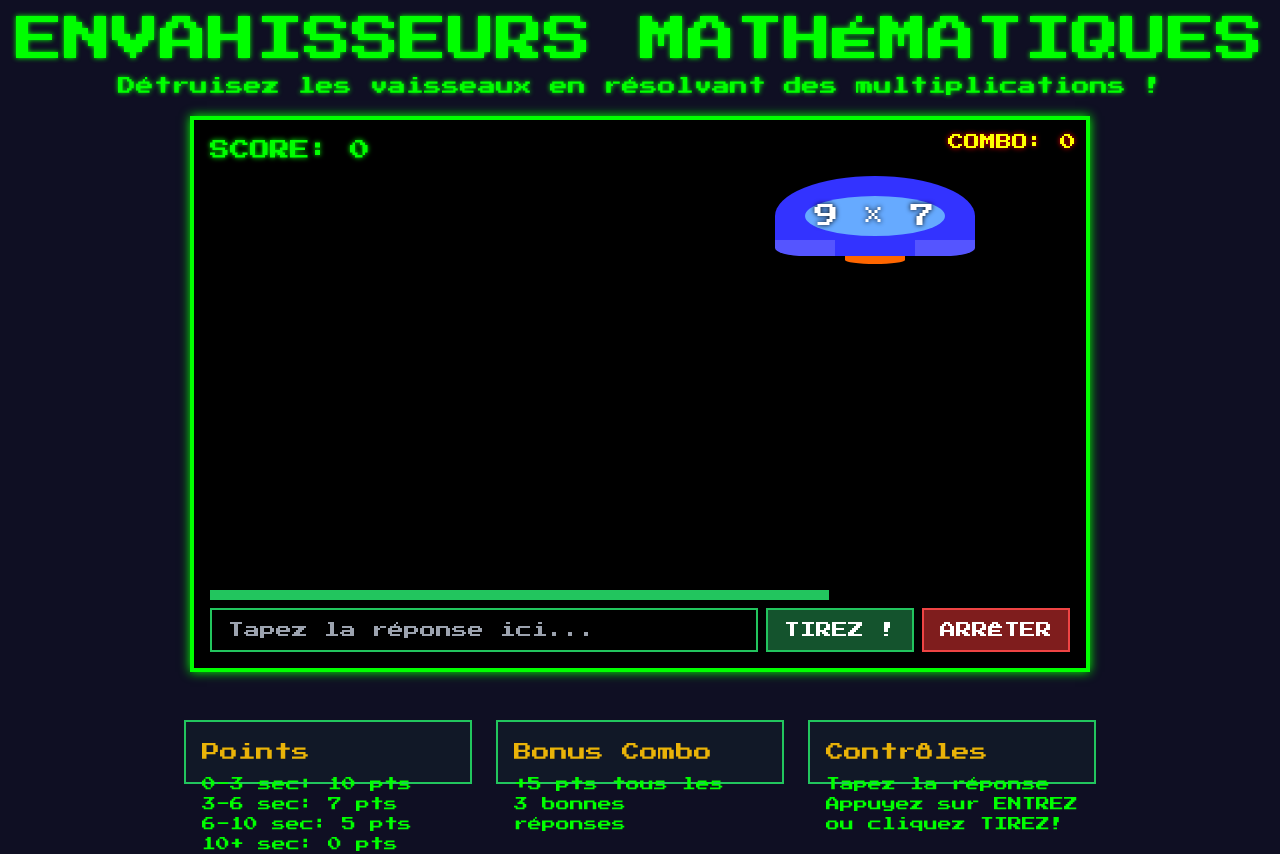
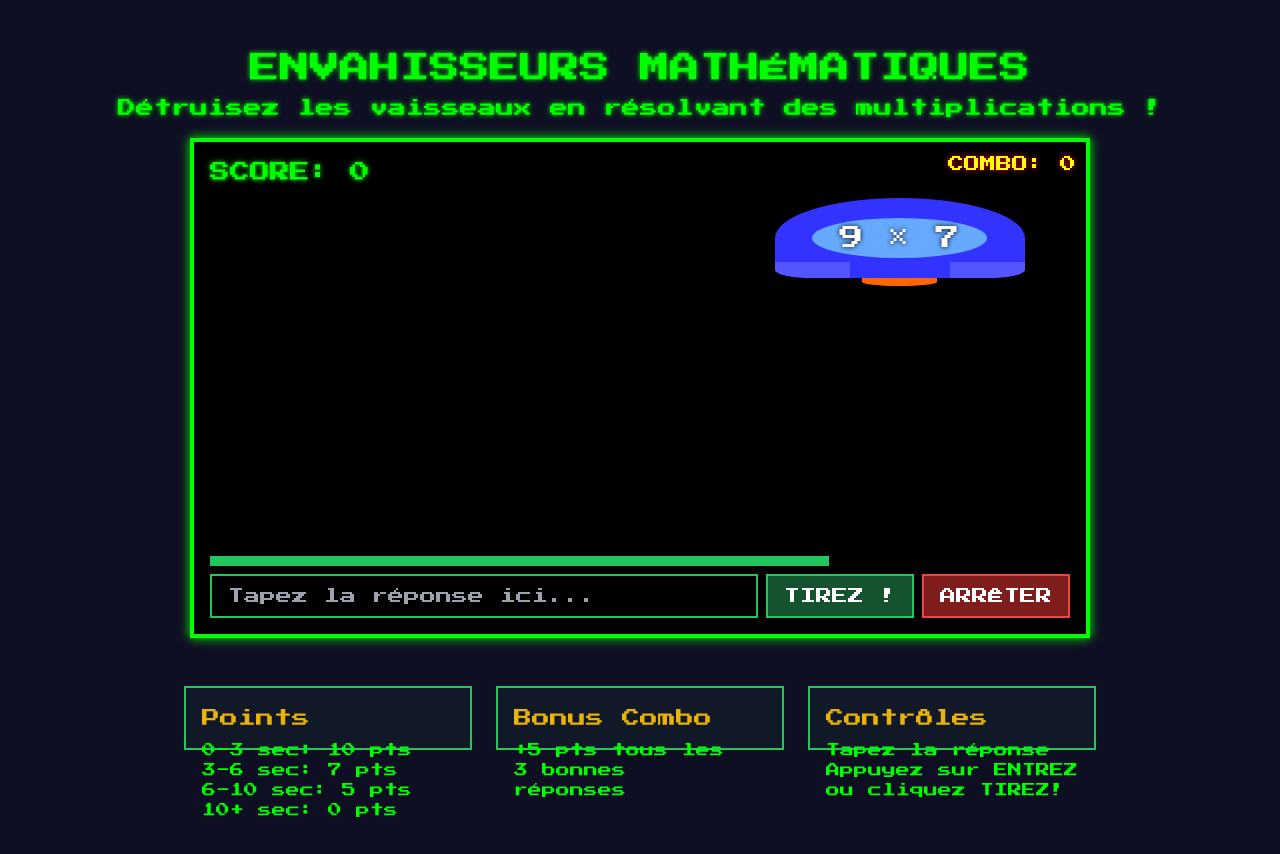
Before and after one commit to acaronpme/math-invaders, a plain HTML site: page index.html in a window 1280 px wide. Both pictures are taken after a click on the button "COMMENCER". After the commit the page ends 820 px from the top, so only its background shows below. Drawn offline with nearby package versions, Linux system fonts and the light colour scheme.

Commit message:
Update index.html

```diff
--- a/index.html
+++ b/index.html
@@ -23,7 +23,7 @@
             position: relative;
             width: 100%;
             max-width: 900px;
-            height: 600px; /* Reduced height for laptop screens */
+            height: 500px; /* Reduced height for laptop screens */
             margin: 0 auto;
             border: 4px solid #00ff00;
             background-color: #000;
@@ -32,7 +32,7 @@
 
         .invader {
             position: absolute;
-            width: 200px; /* Wider ship */
+            width: 250px; /* Wider ship */
             height: 80px;
             background-size: contain;
             background-repeat: no-repeat;
@@ -157,7 +157,7 @@
 </head>
 <body class="flex flex-col items-center justify-center p-4">
     <div class="text-center mb-4">
-        <h1 class="text-4xl md:text-5xl retro-text mb-2">ENVAHISSEURS MATHÉMATIQUES</h1>
+        <h1 class="text-2xl md:text-3xl retro-text mb-2">ENVAHISSEURS MATHÉMATIQUES</h1>
         <p class="text-lg retro-text">Détruisez les vaisseaux en résolvant des multiplications !</p>
     </div>
 
```
